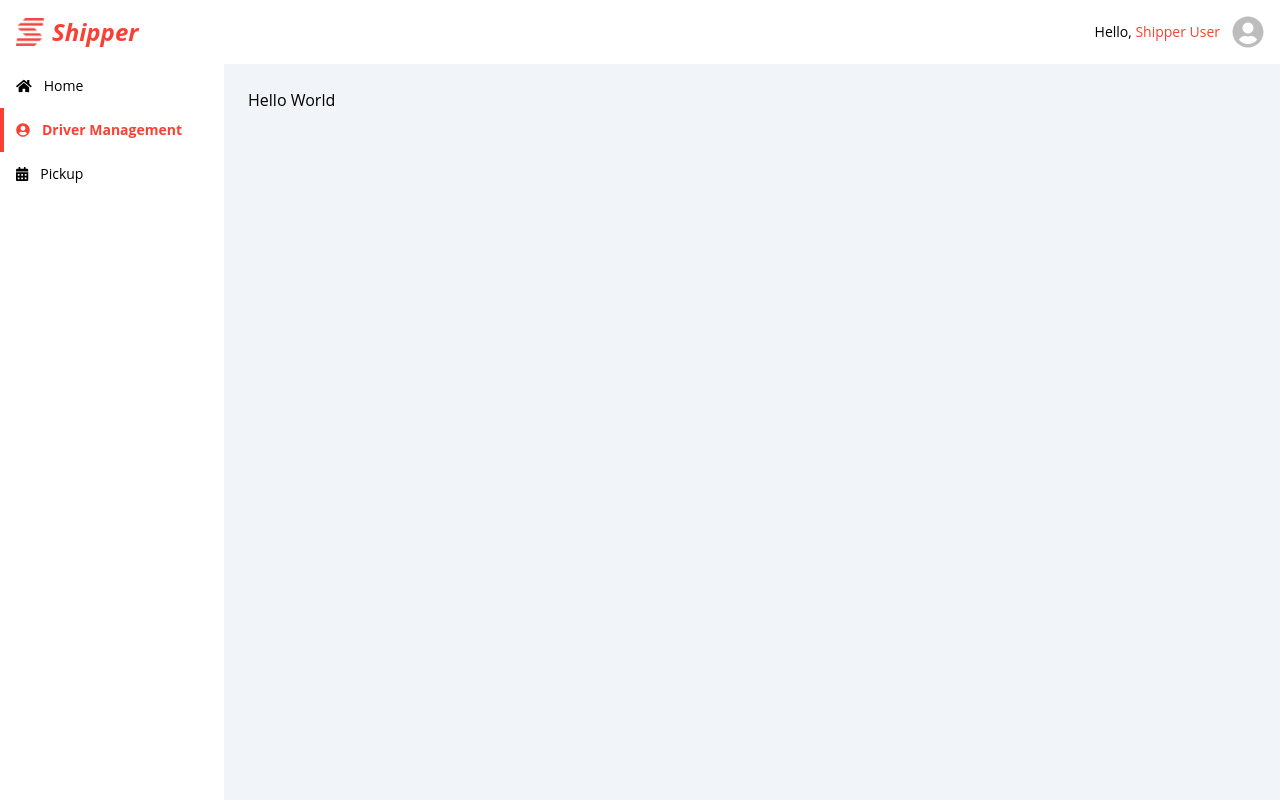
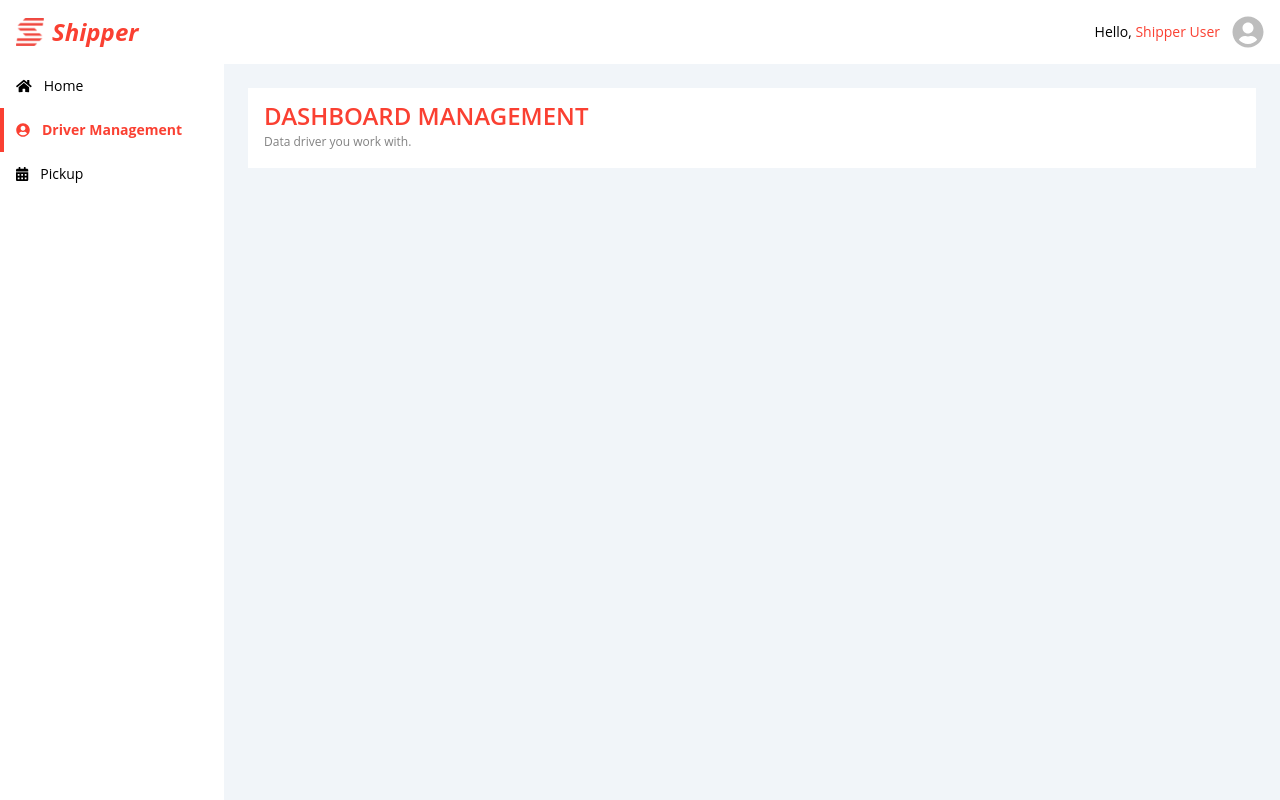
Before and after one commit to andriannus/ship-driver, a Next.js app: page /driver-management in a window 1280 px wide. Built offline with nearby package versions, Linux system fonts and the light colour scheme.

Commit message:
refactor: implement `banner` component

```diff
--- a/pages/driver-management.tsx
+++ b/pages/driver-management.tsx
@@ -1,6 +1,7 @@
 import type { NextPage } from "next";
 import Head from "next/head";
 
+import { Banner } from "@/components/banner";
 import { DefaultLayout } from "@/layouts/default";
 
 const DriverManagement: NextPage = () => {
@@ -12,7 +13,12 @@ const DriverManagement: NextPage = () => {
         <link rel="icon" href="/favicon.ico" />
       </Head>
 
-      <p>Hello World</p>
+      <>
+        <Banner
+          title="Dashboard Management"
+          subtitle="Data driver you work with."
+        />
+      </>
     </DefaultLayout>
   );
 };
--- a/pages/index.tsx
+++ b/pages/index.tsx
@@ -1,6 +1,7 @@
 import type { NextPage } from "next";
 import Head from "next/head";
 
+import { Banner } from "@/components/banner";
 import { DefaultLayout } from "@/layouts/default";
 
 const Home: NextPage = () => {
@@ -12,7 +13,9 @@ const Home: NextPage = () => {
         <link rel="icon" href="/favicon.ico" />
       </Head>
 
-      <p>Hello World</p>
+      <>
+        <Banner title="Home" subtitle="Welcome to Dashboard." />
+      </>
     </DefaultLayout>
   );
 };
--- a/pages/pickup.tsx
+++ b/pages/pickup.tsx
@@ -1,6 +1,7 @@
 import type { NextPage } from "next";
 import Head from "next/head";
 
+import { Banner } from "@/components/banner";
 import { DefaultLayout } from "@/layouts/default";
 
 const Pickup: NextPage = () => {
@@ -12,7 +13,9 @@ const Pickup: NextPage = () => {
         <link rel="icon" href="/favicon.ico" />
       </Head>
 
-      <p>Hello World</p>
+      <>
+        <Banner title="Pickup" subtitle="Welcome to Pickup." />
+      </>
     </DefaultLayout>
   );
 };
```
